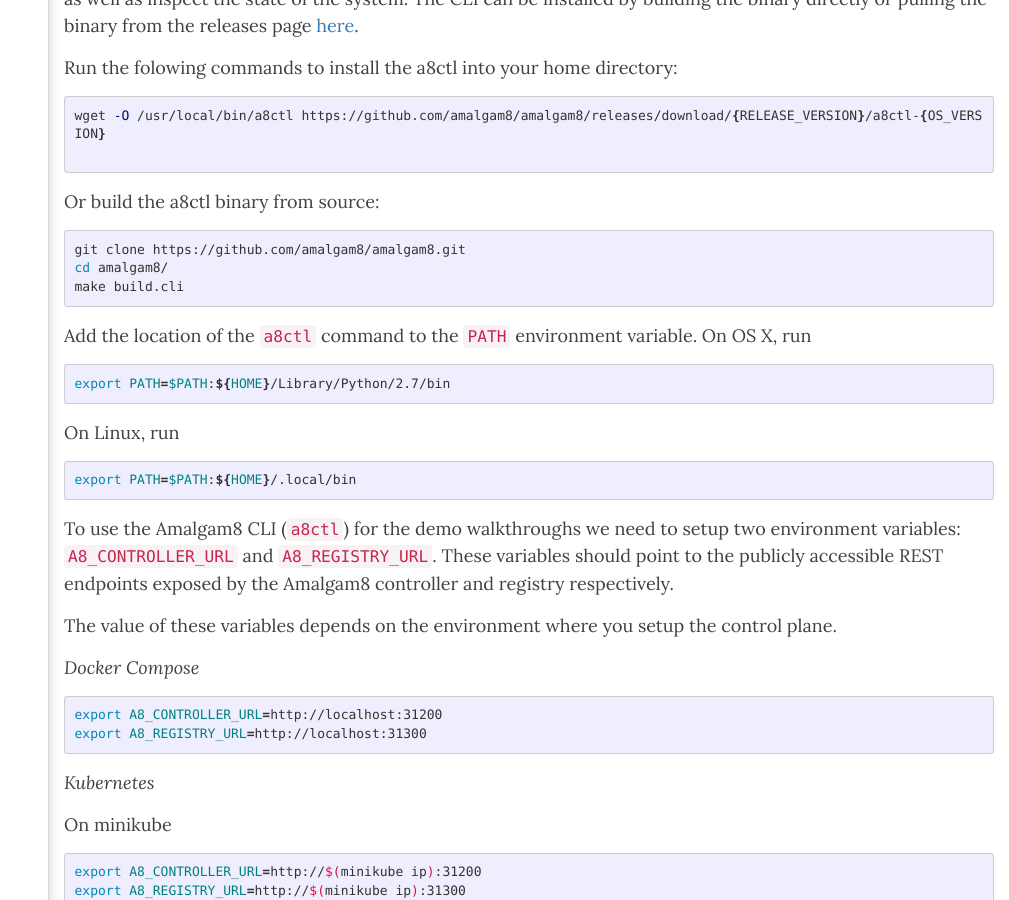
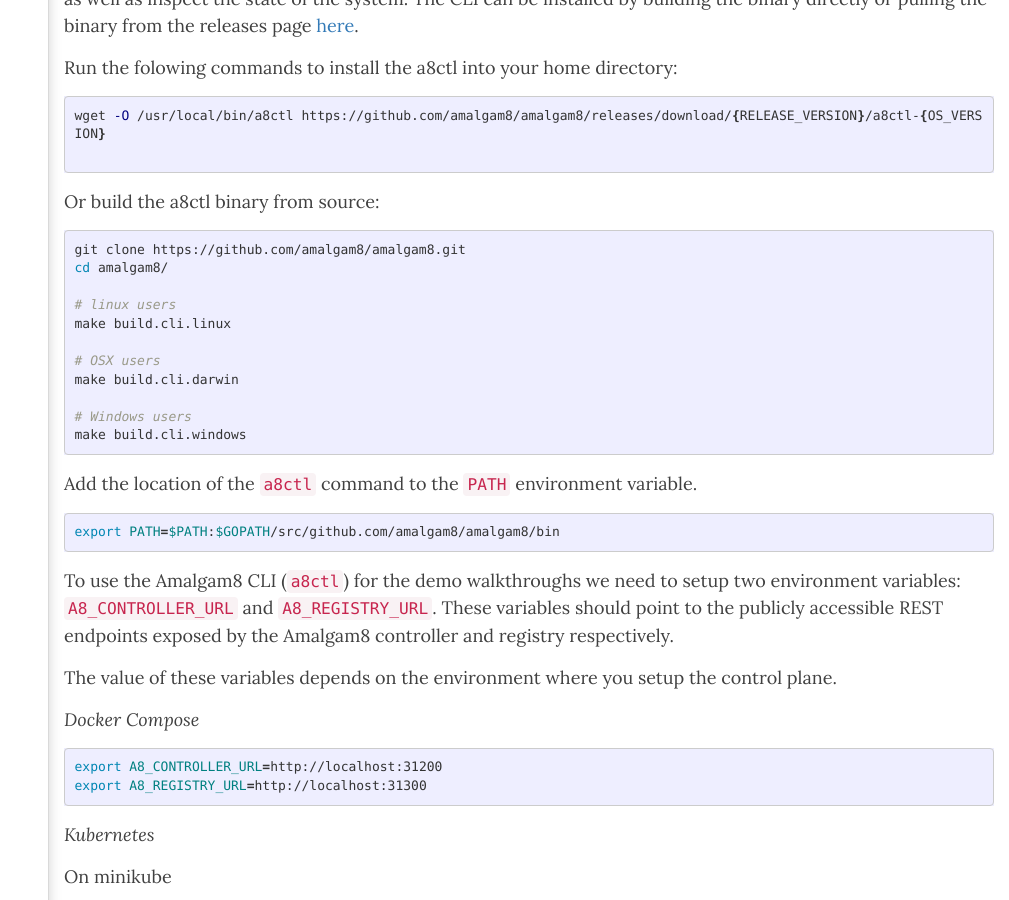
Before and after one commit to amalgam8/amalgam8.github.io, a Jekyll site: the page built from _docs/1-demo/setup.md, in a window 1280 px wide and 900 px high, scrolled down 2340 px. Shown: the whole window, without its empty margins (271-1280 px from the left). Built offline with Jekyll 4.4.1, drawn with Linux system fonts in a browser that asks for light colours; nearby versions of some CDN libraries.

Commit message:
Update setup.md

````diff
--- a/_docs/1-demo/setup.md
+++ b/_docs/1-demo/setup.md
@@ -145,20 +145,22 @@
 ```bash
 git clone https://github.com/amalgam8/amalgam8.git
 cd amalgam8/
-make build.cli
+
+# linux users
+make build.cli.linux
+
+# OSX users
+make build.cli.darwin
+
+# Windows users
+make build.cli.windows
 ```
 
 Add the location of the `a8ctl` command to the `PATH` environment
-variable. On OS X, run
+variable.
 
 ```bash
-export PATH=$PATH:${HOME}/Library/Python/2.7/bin
-```
-
-On Linux, run
-
-```bash
-export PATH=$PATH:${HOME}/.local/bin
+export PATH=$PATH:$GOPATH/src/github.com/amalgam8/amalgam8/bin
 ```
 
 To use the Amalgam8 CLI (`a8ctl`) for the demo walkthroughs we need
````
